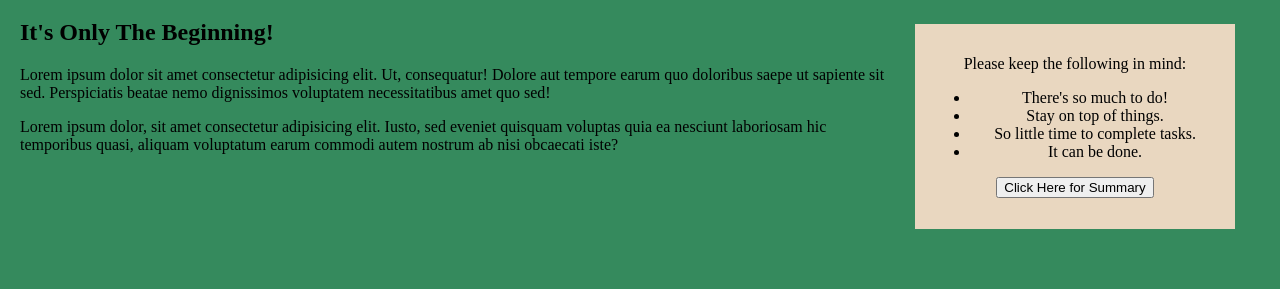
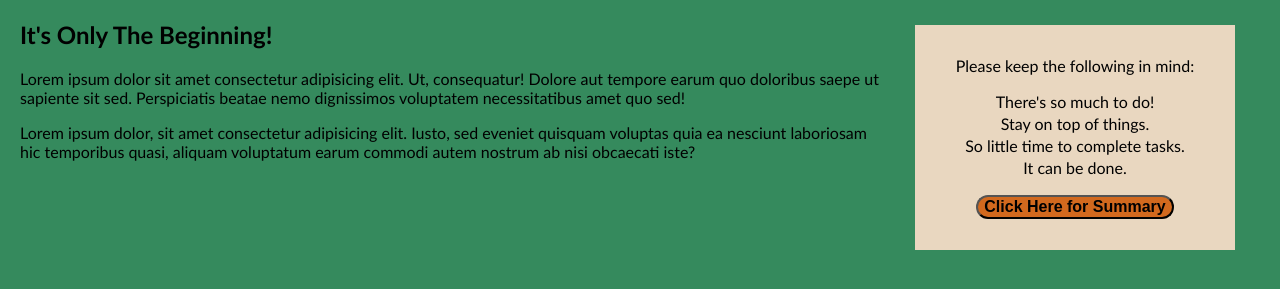
Before and after one commit to KMarieBrown/rubric3-the-dom, a plain HTML site: page index.html in a window 1280 px wide. Shown: the part 405-694 px from the top of the page. Drawn offline with Linux system fonts and the light colour scheme.

Commit message:
📦 NEW: Add font-family & stying.

```diff
--- a/assets/styles/main.css
+++ b/assets/styles/main.css
@@ -2,6 +2,7 @@
 body {
 	margin: 0;
 	background-color: rgb(53, 138, 93);
+	font-family: 'Trebuchet MS', 'Lucida Sans Unicode', 'Lucida Grande', 'Lucida Sans', Arial, sans-serif;
 }
 
 header {
@@ -26,6 +27,10 @@ img {
 	flex: 3;
 }
 
+.para-two {
+	flex: 1;
+}
+
 .sidebar {
 	flex: 1;
 	background-color: rgb(233, 215, 192);
@@ -33,8 +38,20 @@ img {
 	margin: 25px;
 }
 
-.para-two {
-	flex: 1;
+ul {
+	padding-left: 0;
+}
+
+li {
+	list-style-type: none;
+	line-height: 22px;
+}
+
+button {
+	border-radius: 15px;
+	background-color: chocolate;
+	font-weight: bold;
+	font-size: 16px;
 }
 
 /*# sourceMappingURL=main.css.map */
```
